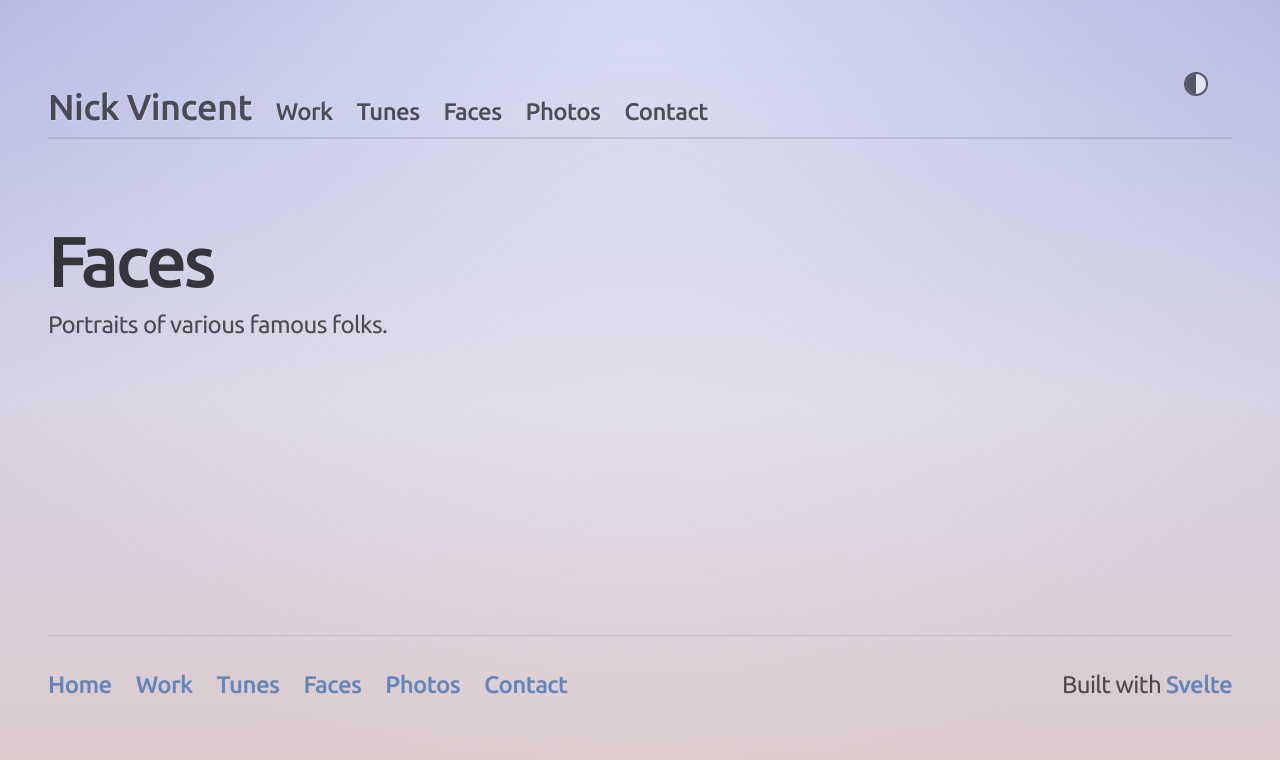
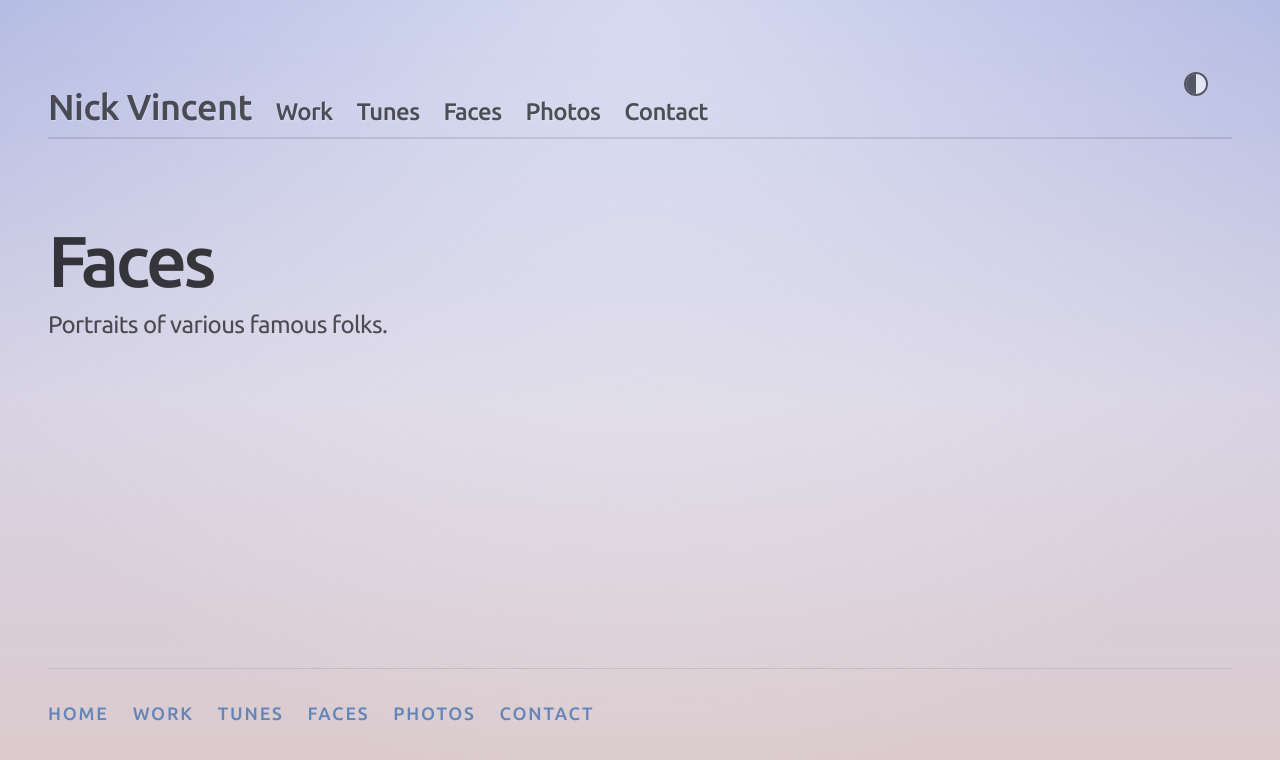
Before and after one commit to nick-vincent/nick-vincent.com-5.0, a SvelteKit app: page /faces in a window 1280 px wide. Shown: the top 760 px of the page. Built offline with nearby package versions, Linux system fonts and the light colour scheme.

Commit message:
Footer tweaks

```diff
--- a/src/routes/footer.svelte
+++ b/src/routes/footer.svelte
@@ -7,31 +7,28 @@
 		<li><a href="/photos/">Photos</a></li>
 		<li><a href="/contact/">Contact</a></li>
 	</ul>
-	<p>
-		Built with <a href="https://svelte.dev" rel="external noreferrer" target="_blank">Svelte</a>
-	</p>
 </footer>
 
 <style>
 	footer {
-		padding: 2rem 0 3rem;
-		text-align: center;
+		display: flex;
+		align-items: center;
+		justify-content: space-between;
+		gap: 2rem;
+		overflow: scroll;
+		padding: 0.5rem 0 3rem;
+		text-transform: uppercase;
+		font-size: 0.75rem;
+		letter-spacing: 0.1em;
+		font-size: 0.75rem;
+		font-weight: 500;
 	}
 
-	@media (min-width: 860px) {
-		ul {
-			display: flex;
-			align-items: center;
-			justify-content: space-between;
-			gap: 1rem;
-		}
-
-		footer {
-			display: flex;
-			align-items: center;
-			justify-content: space-between;
-			gap: 2rem;
-			padding: 0.25rem 0 3rem;
-		}
+	ul {
+		display: flex;
+		align-items: center;
+		justify-content: space-between;
+		flex-wrap: nowrap;
+		gap: 1rem;
 	}
 </style>
```
